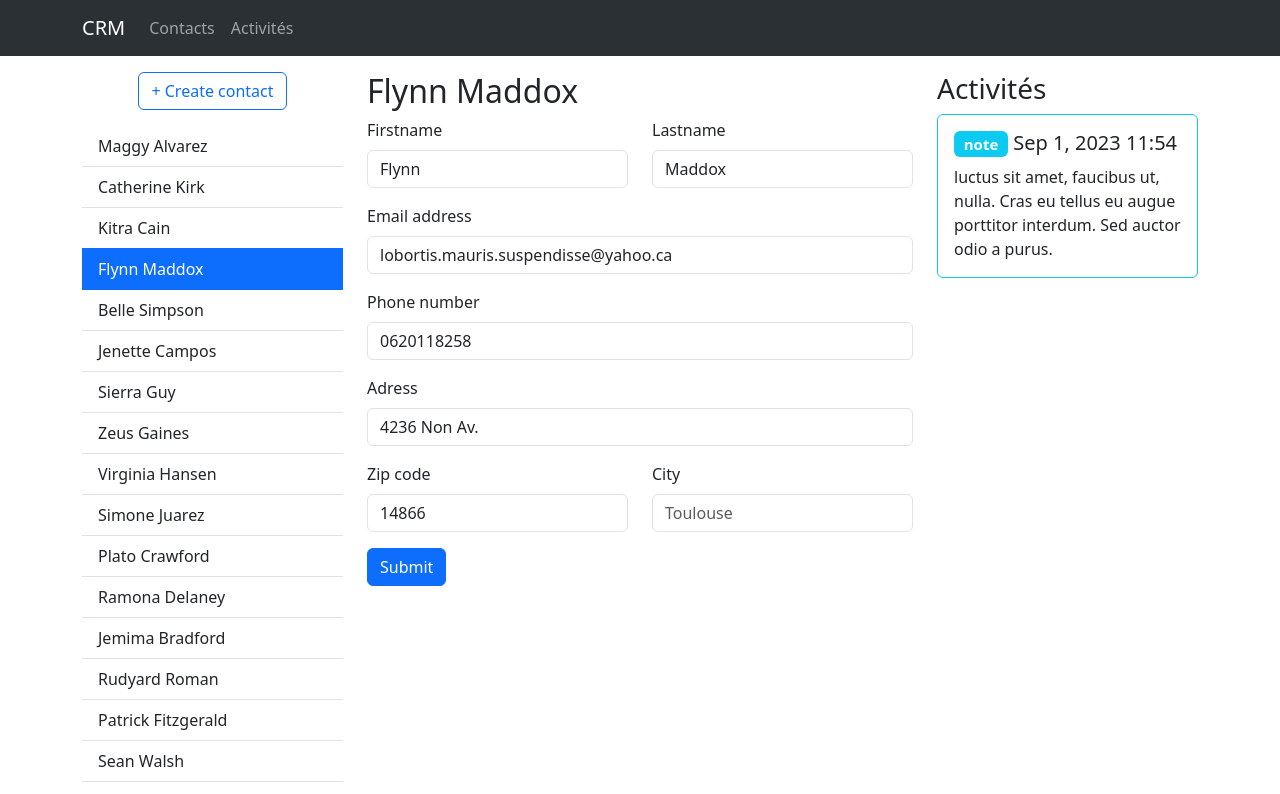
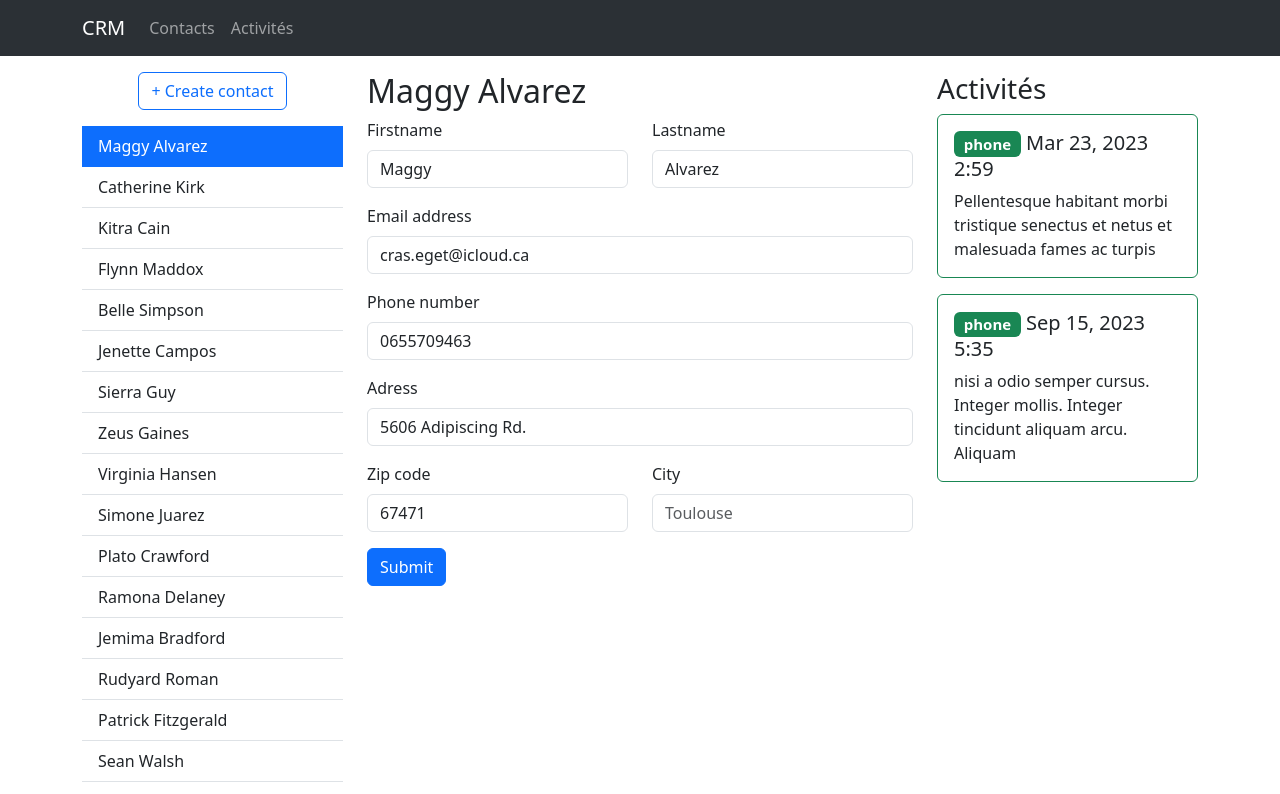
Before and after one commit to b2l/tp_react_avance, a React (Create React App) app: page / in a window 1280 px wide. Shown: the top 794 px of the page. Built offline with nearby package versions, Linux system fonts and the light colour scheme.

Commit message:
Handle contact navigation

```diff
--- a/src/App.jsx
+++ b/src/App.jsx
@@ -1,4 +1,4 @@
-import React from "react";
+import React, { useState } from "react";
 import {
   Nav,
   Container,
@@ -29,9 +29,12 @@ export function getBg(type) {
   }
 }
 
-const activeContact = data.contacts[3];
 
 function App() {
+  const [activeContactId, setActiveContactId] = useState(data.contacts[0].id)
+
+  const activeContact = data.contacts.find(contact => contact.id === activeContactId)
+
   return (
     <Stack gap={3}>
       <Navbar className="bg-body-tertiary" data-bs-theme="dark">
@@ -56,7 +59,7 @@ function App() {
               >
                 + Create contact
               </Button>
-              <ContactList activeContact={activeContact} />
+              <ContactList onSelectContact={contact => setActiveContactId(contact.id)} activeContact={activeContact} />
             </Stack>
           </Col>
           <Col>
--- a/src/ContactActivities.jsx
+++ b/src/ContactActivities.jsx
@@ -8,7 +8,7 @@ import { getBg } from "App";
 
 export function ContactActivities({activeContact}) {
   return (
-    <Stack>
+    <Stack gap={3}>
       {data.activities
         .filter((activity) => activity.contactId === activeContact.id)
         .map((activity) => (
--- a/src/ContactList.jsx
+++ b/src/ContactList.jsx
@@ -5,10 +5,10 @@ import {
 } from "react-bootstrap";
 import data from "./contacts.json";
 
-export function ContactList({activeContact}) {
+export function ContactList({activeContact, onSelectContact}) {
   return (<ListGroup variant="flush">
     {data.contacts.map((contact) => (
-      <ListGroupItem active={contact.id === activeContact.id} key={contact.id}>
+      <ListGroupItem onClick={e => onSelectContact(contact)} active={contact.id === activeContact.id} key={contact.id}>
         {contact.firstname} {contact.lastname}
       </ListGroupItem>
     ))}
```
